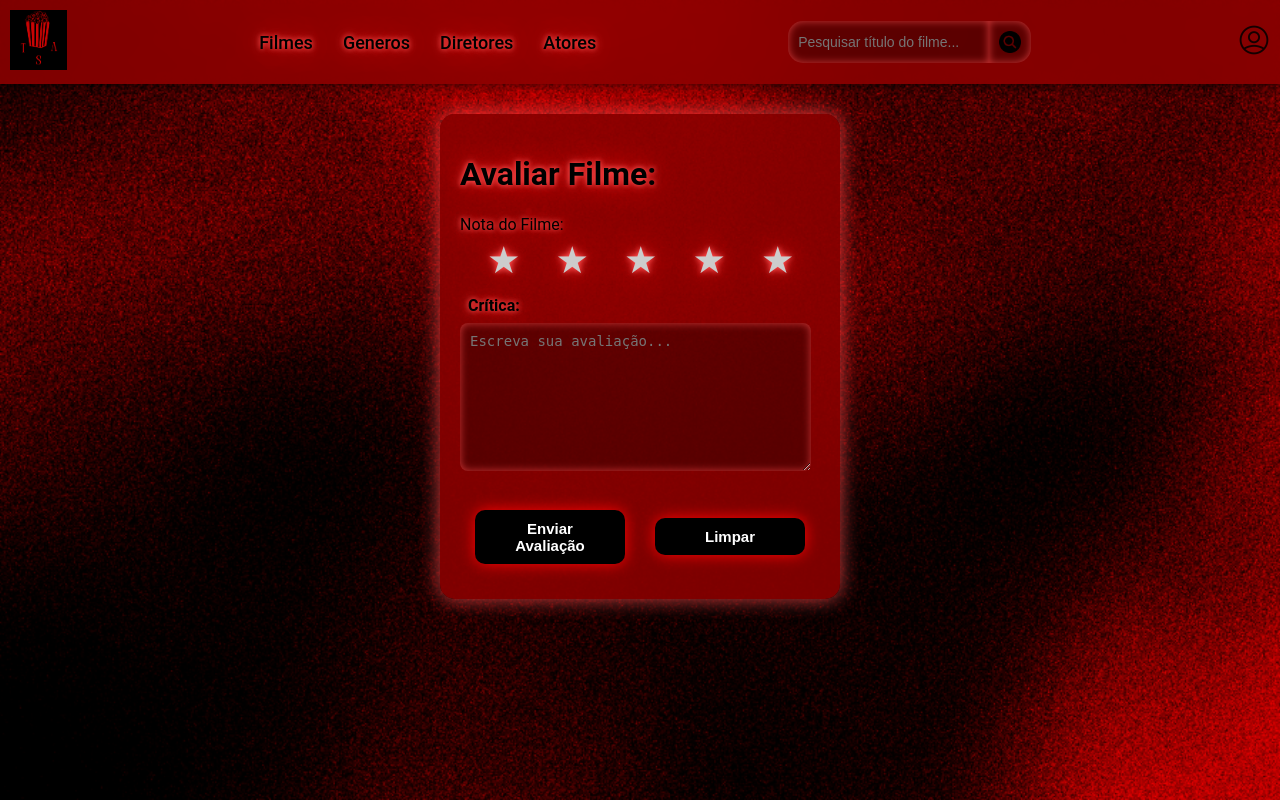
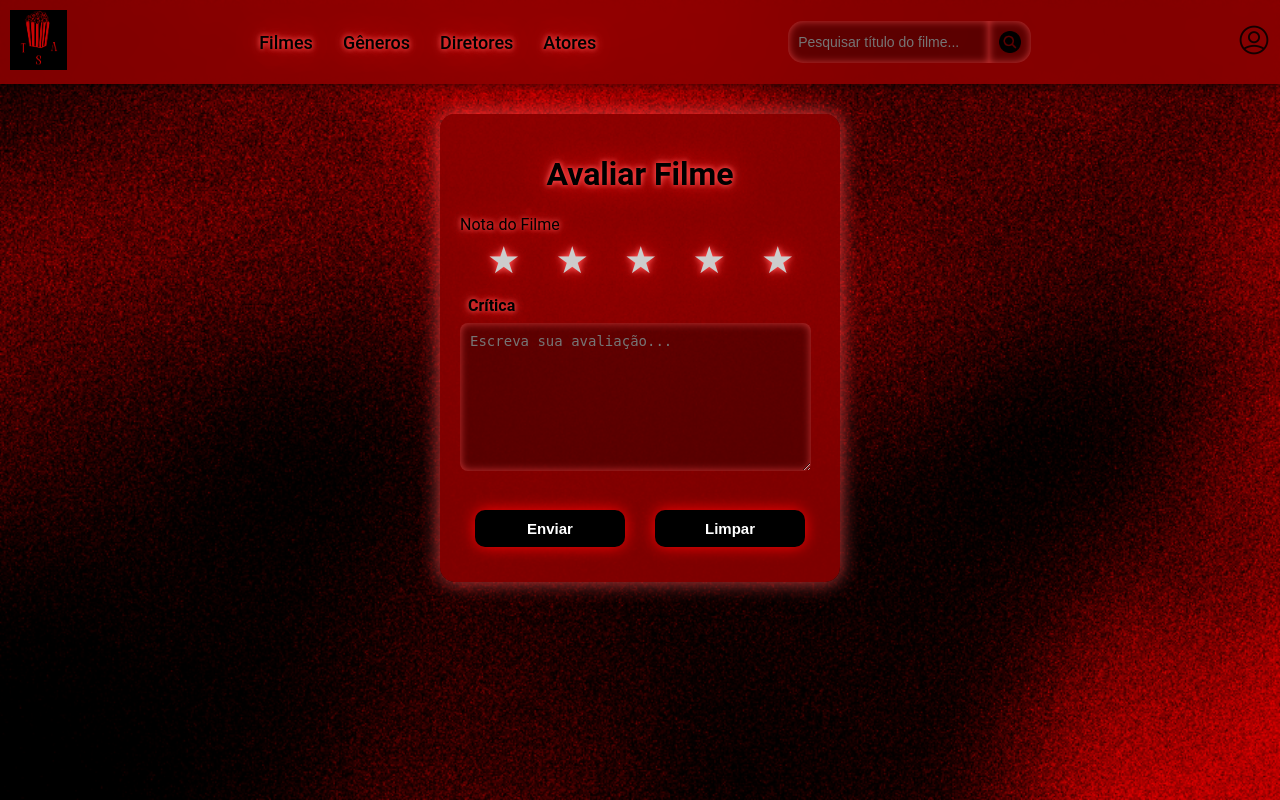
Before and after one commit to JH-0713/Projeto_Final_2, a Flask app: page /detalhar_filme/avaliar/1/1 in a window 1280 px wide. Run offline with Flask 3, Linux system fonts and the light colour scheme; tables that the repository leaves empty hold one stand-in row (values such as "Sample post").

Commit message:
Finalizado

```diff
--- a/app.py
+++ b/app.py
@@ -122,7 +122,7 @@ def info_filme(var_id):
         resultado_f = db_session.execute(detalhes_filme).scalar_one_or_none()
 
         detalhes_user = select(Usuario)
-        var_user = db_session.execute(detalhes_user).scalar_one_or_none()
+        var_user = db_session.execute(detalhes_user).scalars().first()
 
         sql_generos_filme = select(Genero).join(Genero_Filme, Genero.id_genero == Genero_Filme.tipo_genero).where(
             Genero_Filme.classe_filme == var_id)
@@ -141,7 +141,7 @@ def info_filme(var_id):
         var_af = db_session.execute(sql_atores_filme).first()
 
         detalhes_aval = select(Avaliacao).where(Avaliacao.movie == var_id)
-        resultado_a = db_session.execute(detalhes_aval).scalar_one_or_none()
+        resultado_a = db_session.execute(detalhes_aval).scalars().first()
         sql_avaliacao_filme = select(Usuario).join(Avaliacao, Usuario.id_usuario == Avaliacao.usuario_id).where(
             Avaliacao.movie == var_id)
         var_ua = db_session.execute(sql_avaliacao_filme).scalars().all()
--- a/static/css/Pag_Filmes.css
+++ b/static/css/Pag_Filmes.css
@@ -176,7 +176,12 @@ body {
     border-radius: 15px;
     box-shadow: 0 0 20px rgba(255, 77, 77, 0.8);
     transition: transform 0.3s ease, box-shadow 0.3s ease;
+}
 
+.fundo_formulario h1 {
+    display:flex;
+    justify-content: center;
+    align-items: center;
 }
 
 .fundo_formulario:hover {
--- a/templates/Avaliar_Filme.html
+++ b/templates/Avaliar_Filme.html
@@ -6,11 +6,11 @@
 
 <div class="formulario">
     <div class="fundo_formulario">
-        <h1>Avaliar Filme:</h1>
+        <h1>Avaliar Filme</h1>
         <form action="{{ url_for('avaliar_filme', var_id=var_filme.id_filme, var_u=var_user.id_usuario) }}"
               method="post">
             <div>
-                <div class="titulo_nota">Nota do Filme:</div>
+                <div class="titulo_nota">Nota do Filme</div>
                 <div class="estrelas">
                     <label>
                         <input type="radio" name="form_nota" value="5">
@@ -34,11 +34,11 @@
                     </label>
                 </div>
             </div>
-            <label for="critica">Crítica:</label>
+            <label for="critica">Crítica</label>
             <textarea name="form_critica" id="critica" rows="8" placeholder="Escreva sua avaliação..."
                       required></textarea>
             <div class="botoes">
-                <button type="submit" class="botao_input_style">Enviar Avaliação</button>
+                <button type="submit" class="botao_input_style">Enviar</button>
                 <button type="reset" class="botao_input_style">Limpar</button>
             </div>
         </form>
--- a/templates/Base_Pag.html
+++ b/templates/Base_Pag.html
@@ -13,7 +13,7 @@
         </div>
         <nav class="lista">
             <a href="{{url_for('listar_filmes')}}">Filmes</a>
-            <a href="{{url_for('get_generos')}}">Generos</a>
+            <a href="{{url_for('get_generos')}}">Gêneros</a>
             <a href="{{url_for('get_diretores')}}">Diretores</a>
             <a href="{{url_for('get_atores')}}">Atores</a>
         </nav>
--- a/templates/Dethalhes_Filmes.html
+++ b/templates/Dethalhes_Filmes.html
@@ -104,7 +104,7 @@
             <div class="links_filmes">
                 {% if not var_ua %}
                 <a href="{{ url_for('avaliar_filme', var_id=var_filmes.id_filme, var_u=var_user.id_usuario) }}">
-                    Deixar Avaliação
+                    Definir Avaliação
                 </a>
                 {% endif %}
             </div>
```
